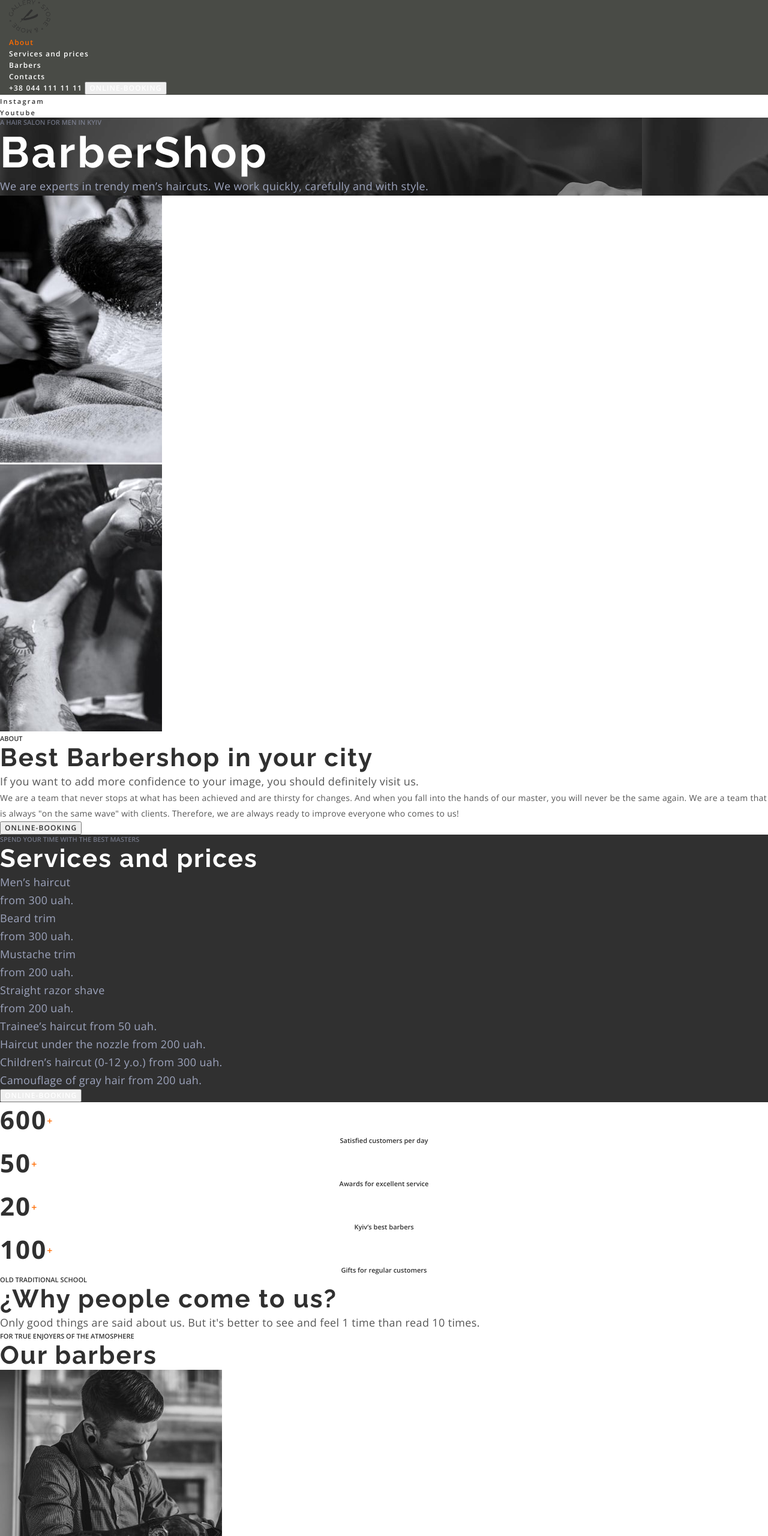
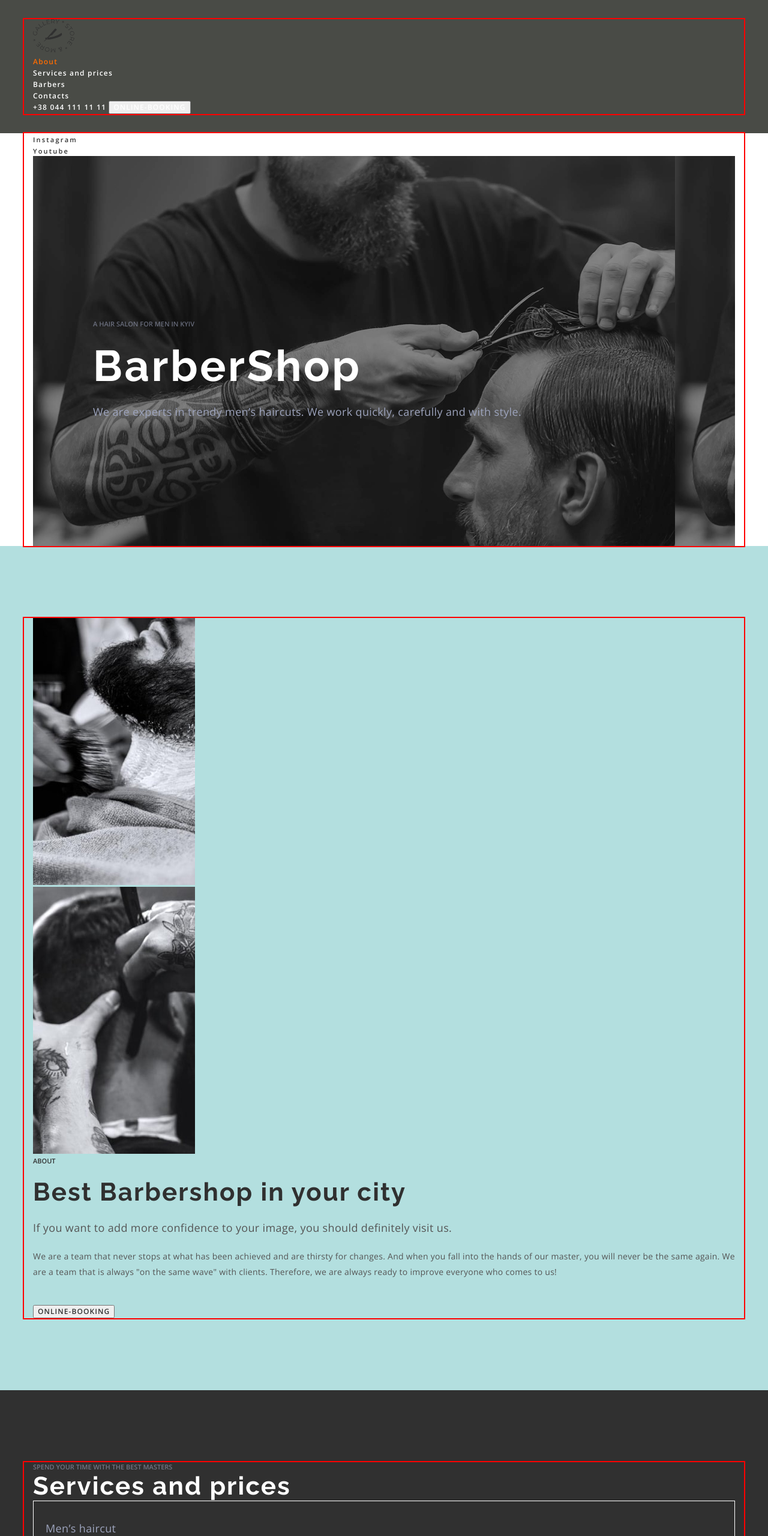
Before and after one commit to MoskaletsOleksandr/pract, a plain HTML site: page index.html in a window 1280 px wide. Shown: the top 2560 px of the page at 60% size. Drawn offline with nearby package versions, Linux system fonts and the light colour scheme.

Commit message:
Готовий до заняття №6

```diff
--- a/css/styles.css
+++ b/css/styles.css
@@ -24,6 +24,14 @@ ul {
   padding: 0;
 }
 
+button {
+  cursor: pointer;
+}
+
+address {
+  font-style: normal;
+}
+
 body {
   font-family: 'Open Sans', sans-serif;
 }
@@ -44,6 +52,14 @@ body {
   word-wrap: normal !important;
 }
 
+.container {
+  width: 1200px;
+  padding-left: 15px;
+  padding-right: 15px;
+  margin: 0 auto;
+  outline: 2px solid red;
+}
+
 .link {
   text-decoration: none;
 }
@@ -54,12 +70,6 @@ body {
   font-size: 42px;
   line-height: 1.1666;
   letter-spacing: 0.05em;
-}
-
-.container {
-  width: 1200px;
-  padding-right: 15px;
-  padding-left: 15px;
 }
 
 .uptitle {
@@ -90,6 +100,8 @@ body {
   text-decoration: none;
 }
 .header {
+  padding-top: 32px;
+  padding-bottom: 32px;
   background-color: rgb(73, 75, 70);
 }
 
@@ -153,10 +165,15 @@ body {
 }
 
 .hero {
+}
+
+.hero-wrap {
   background-image: url(../images/hero_image.jpg);
+  padding: 272px 100px 208px 100px;
 }
 .hero-uptitle {
   color: rgba(157, 164, 189, 0.6);
+  margin-bottom: 20px;
 }
 
 .hero-title {
@@ -165,6 +182,7 @@ body {
   line-height: 1.1805;
   letter-spacing: 0.05em;
   color: var(--first-title-color);
+  margin-bottom: 20px;
 }
 .hero-subtitle {
   font-size: 18px;
@@ -175,16 +193,24 @@ body {
 
 /* -----------------ABOUT---------------- */
 
+.about {
+  padding-top: 120px;
+  padding-bottom: 120px;
+  background-color: rgb(179, 223, 223);
+}
+
 .about-list {
 }
 .about-item {
 }
 .about-uptitle {
   color: #303030;
+  margin-bottom: 20px;
 }
 
 .about-title {
   color: var(--second-title-color);
+  margin-bottom: 20px;
 }
 
 .about-subtitle {
@@ -192,6 +218,7 @@ body {
   line-height: 1.67;
   letter-spacing: 0.02em;
   color: #555555;
+  margin-bottom: 20px;
 }
 
 .about-text {
@@ -199,6 +226,7 @@ body {
   line-height: 1.86;
   letter-spacing: 0.02em;
   color: #555555;
+  margin-bottom: 42px;
 }
 .about-btn {
   color: var(--second-btn-color);
@@ -208,6 +236,8 @@ body {
 
 .prices {
   background-color: #303030;
+  padding-top: 120px;
+  padding-bottom: 120px;
 }
 .prices-uptitle {
   color: rgba(157, 164, 189, 0.6);
@@ -217,6 +247,8 @@ body {
 }
 
 .prices-list {
+  border: 1px solid #ffffff;
+  padding: 30px 20px;
 }
 .prices-item {
 }
@@ -228,17 +260,26 @@ body {
 }
 .prices-btn {
   color: var(--first-btn-color);
+  display: block;
+  margin: 0 auto;
 }
 
 /* -----------------BENEFITS---------------- */
 
 .benefits {
+  padding-top: 120px;
+  padding-bottom: 120px;
 }
 
 .benefits-list {
 }
 
 .benefits-item {
+  width: 170px;
+  height: 133px;
+  border: 1px solid #000000;
+  padding: 20px 24px;
+  text-align: center;
 }
 
 .benefits-count {
@@ -267,10 +308,12 @@ body {
 
 .benefits-uptitle {
   color: #303030;
+  margin-bottom: 20px;
 }
 
 .benefits-title {
   color: var(--second-title-color);
+  margin-bottom: 20px;
 }
 .benefits-subtitle {
   font-size: 18px;
@@ -282,13 +325,17 @@ body {
 /* -----------------BARBERS---------------- */
 
 .barbers {
+  padding-top: 120px;
+  padding-bottom: 120px;
 }
 .barbers-uptitle {
   color: #303030;
+  margin-bottom: 20px;
 }
 
 .barbers-title {
   color: #303030;
+  margin-bottom: 44px;
 }
 
 .barbers-list {
@@ -302,6 +349,7 @@ body {
   text-align: center;
   letter-spacing: 0.02em;
   color: var(--second-title-color);
+  margin-bottom: 8px;
 }
 
 .barbers-item-text {
--- a/index.html
+++ b/index.html
@@ -13,13 +13,11 @@
     />
     <link
       rel="stylesheet"
-      href="https://cdnjs.cloudflare.com/ajax/libs/modern-normalize/0.6.0/modern-normalize.min.css"
+      href="https://cdnjs.cloudflare.com/ajax/libs/modern-normalize/1.1.0/modern-normalize.min.css"
+      integrity="sha512-wpPYUAdjBVSE4KJnH1VR1HeZfpl1ub8YT/NKx4PuQ5NmX2tKuGu6U/JRp5y+Y8XG2tV+wKQpNHVUX03MfMFn9Q=="
+      crossorigin="anonymous"
+      referrerpolicy="no-referrer"
     />
-    <link
-      rel="stylesheet"
-      href="https://cdnjs.cloudflare.com/ajax/libs/modern-normalize/1.1.0/modern-normalize.css"
-    />
-
     <link rel="stylesheet" href="./css/styles.css" />
   </head>
   <body>
@@ -48,6 +46,7 @@
 
     <main>
       <section class="hero">
+        <div class="container">
           <ul class="hero-list">
             <li class="hero-item">
               <a href="" target="_blank" rel="noopener noreferrer" class="hero-link link"
@@ -55,17 +54,23 @@
               >
             </li>
             <li class="hero-item">
-            <a href="" target="_blank" rel="noopener noreferrer" class="hero-link link">Youtube</a>
+              <a href="" target="_blank" rel="noopener noreferrer" class="hero-link link"
+                >Youtube</a
+              >
             </li>
           </ul>
+          <div class="hero-wrap">
             <p class="hero-uptitle uptitle">A hair salon for men in Kyiv</p>
             <h1 class="hero-title">BarberShop</h1>
             <p class="hero-subtitle">
               We are experts in trendy men’s haircuts. We work quickly, carefully and with style.
             </p>
+          </div>
+        </div>
       </section>
 
       <section class="about" id="about">
+        <div class="container">
           <ul class="about-list">
             <li class="about-item">
               <img src="./images/best1.jpg" width="270" height="445" alt="best" />
@@ -80,15 +85,17 @@
             If you want to add more confidence to your image, you should definitely visit us.
           </p>
           <p class="about-text">
-          We are a team that never stops at what has been achieved and are thirsty for changes. And
-          when you fall into the hands of our master, you will never be the same again. We are a
-          team that is always "on the same wave" with clients. Therefore, we are always ready to
+            We are a team that never stops at what has been achieved and are thirsty for changes.
+            And when you fall into the hands of our master, you will never be the same again. We are
+            a team that is always "on the same wave" with clients. Therefore, we are always ready to
             improve everyone who comes to us!
           </p>
           <button type="button" class="about-btn btn">ONLINE-BOOKING</button>
+        </div>
       </section>
 
       <section class="prices" id="prices">
+        <div class="container">
           <p class="prices-uptitle uptitle">Spend your time with the best masters</p>
           <h2 class="prices-title section-title">Services and prices</h2>
           <ul class="prices-list">
@@ -128,9 +135,11 @@
             </li>
           </ul>
           <button class="prices-btn btn" type="button">online-booking</button>
+        </div>
       </section>
 
       <section class="benefits">
+        <div class="container">
           <ul class="benefits-list">
             <li class="benefits-item">
               <span class="benefits-count">600</span><sup class="benefits-plus">+</sup>
@@ -153,13 +162,15 @@
             <p class="benefits-uptitle uptitle">Old traditional school</p>
             <h2 class="section-title benefits-title">¿Why people come to us?</h2>
             <p class="benefits-subtitle">
-            Only good things are said about us. But it's better to see and feel 1 time than read 10
-            times.
+              Only good things are said about us. But it's better to see and feel 1 time than read
+              10 times.
             </p>
+          </div>
         </div>
       </section>
 
       <section class="barbers" id="barbers">
+        <div class="container">
           <p class="barbers-uptitle uptitle">For true enjoyers of the atmosphere</p>
           <h2 class="barbers-title section-title">Our barbers</h2>
           <ul class="barbers-list">
@@ -221,6 +232,7 @@
               </ul>
             </li>
           </ul>
+        </div>
       </section>
 
       <section class="gallery">
```
Lines whose indentation alone changed are shown as unchanged.
